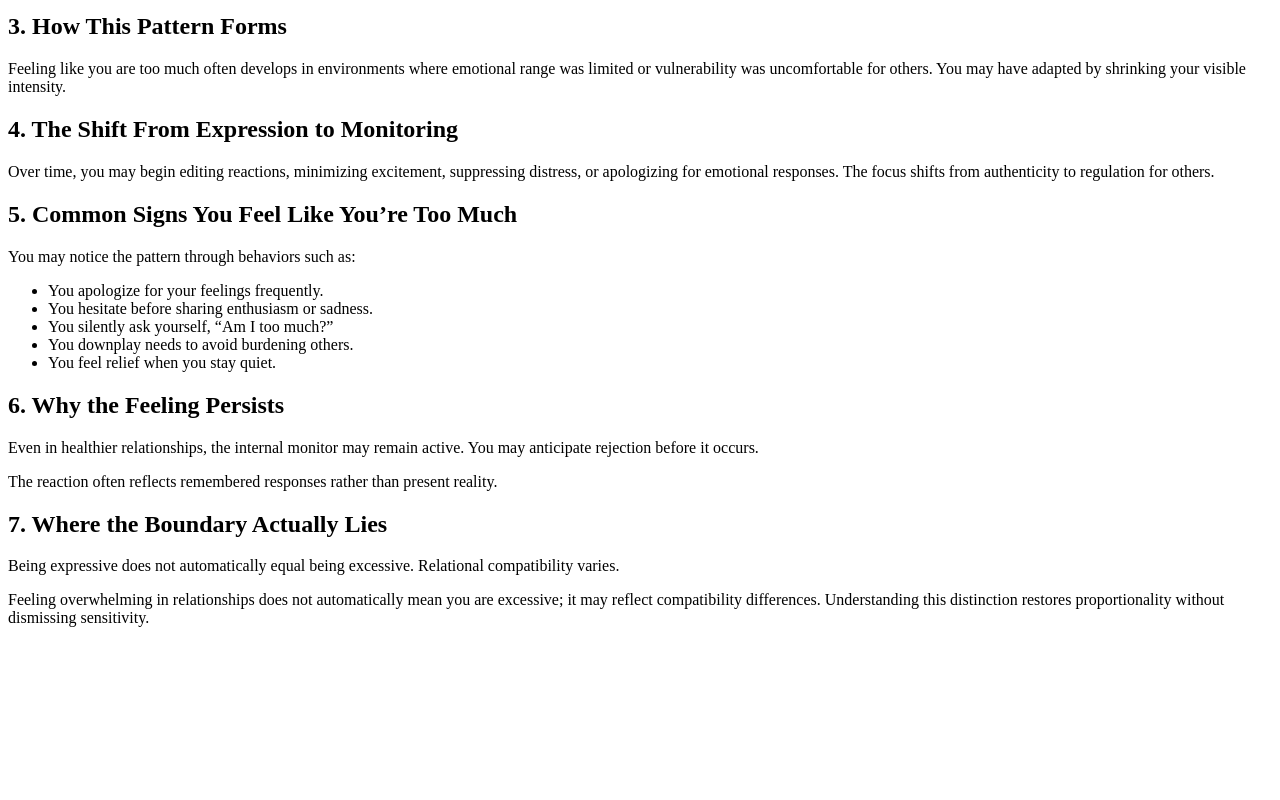
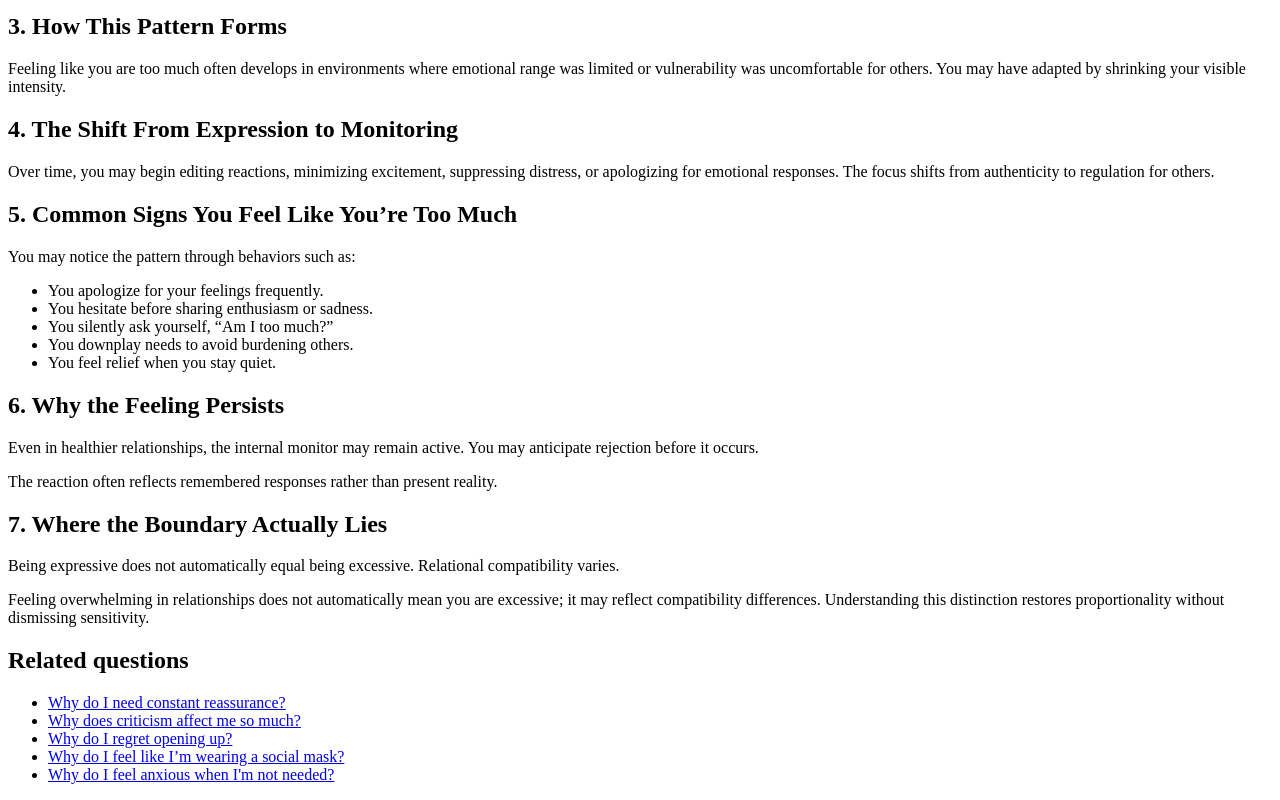
Before and after one commit to mozartltv-creator/52-feel-like-im-too-much, a plain HTML site: page index.html in a window 1280 px wide. Shown: the part 373-1173 px from the top of the page. Before the commit the page ends 1016 px from the top, so only its background shows below. Drawn offline with Linux system fonts and the light colour scheme.

Commit message:
Update index.html

```diff
--- a/index.html
+++ b/index.html
@@ -69,6 +69,13 @@ Relational compatibility varies.
 Feeling overwhelming in relationships does not automatically mean you are excessive; it may reflect compatibility differences.
 Understanding this distinction restores proportionality without dismissing sensitivity.
 </p>
-
+<h2>Related questions</h2>
+<ul>
+  <li><a href="https://mozartltv-creator.github.io/51-need-constant-reassurance/">Why do I need constant reassurance?</a></li>
+  <li><a href="https://mozartltv-creator.github.io/50-criticism-affects-me/">Why does criticism affect me so much?</a></li>
+  <li><a href="https://mozartltv-creator.github.io/53-regret-opening-up/">Why do I regret opening up?</a></li>
+  <li><a href="https://mozartltv-creator.github.io/58-wearing-a-social-mask/">Why do I feel like I’m wearing a social mask?</a></li>
+  <li><a href="https://mozartltv-creator.github.io/57-anxious-when-not-needed/">Why do I feel anxious when I'm not needed?</a></li>
+</ul>
 </body>
 </html>
```
